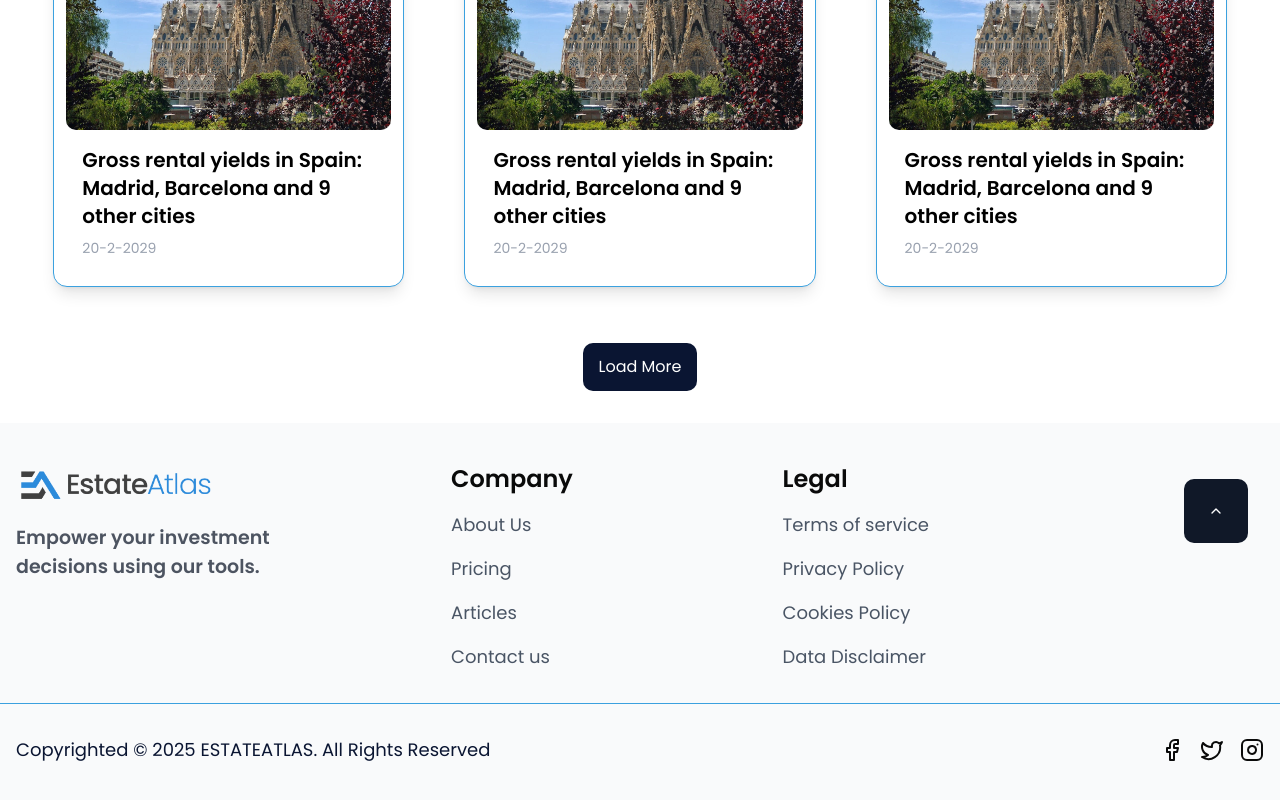
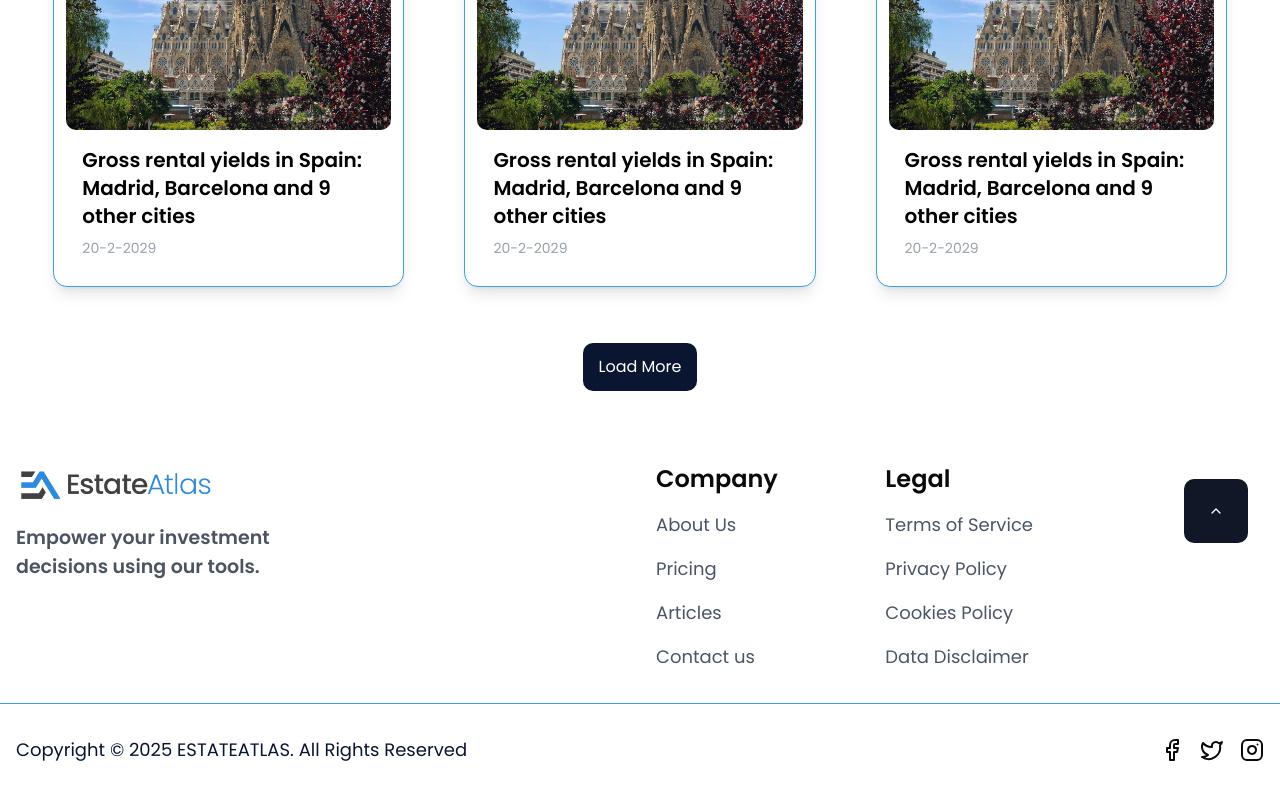
Before and after one commit to mubashirbappi5/EstateAtlas, a Next.js app: page /articles in a window 1280 px wide. Shown: the part 1599-2399 px from the top of the page. Built offline with nearby package versions, Linux system fonts and the light colour scheme.

Commit message:
footer section update layout

```diff
--- a/src/components/Footer.tsx
+++ b/src/components/Footer.tsx
@@ -1,25 +1,26 @@
 "use client";
 import React from "react";
-import {  ChevronUp, Facebook, Instagram, Twitter } from 'lucide-react';
-import logo from "../../public/logo.png"
+import { ChevronUp, Facebook, Instagram, Twitter } from "lucide-react";
+import logo from "../../public/logo.png";
 import Image from "next/image";
-import { Button } from "@/components/ui/button"
+import { Button } from "@/components/ui/button";
+
 const Footer = () => {
-  // const handleScrollToTop = () => {
-  //   window.scrollTo({ top: 0, behavior: "smooth" });
-  // };
-
   return (
-    <footer className="bg-gray-50 pt-10  pb-10 mt-8">
-      <div className="max-w-7xl px-4 mx-auto flex flex-wrap justify-between gap-8">
-        {/* Logo and Company Info */}
-        <div className="min-w-[200px]">
+    <footer className=" pt-10 pb-10 mt-8">
+      <div className="max-w-7xl px-4 mx-auto grid grid-cols-1 items-start md:grid-cols-2 gap-8">
+        {/* Left: Logo and Tagline */}
+        <div>
           <Image src={logo} alt="EstateAtlas Logo" width={199} height={52} className="mb-4" />
-          <p className="text-[#4D5461] text-[19px] font-semibold mt-2">Empower your investment <br /> decisions using our tools.</p>
+          <p className="text-[#4D5461] text-[19px] font-semibold mt-2">
+            Empower your investment <br /> decisions using our tools.
+          </p>
         </div>
 
-        {/* Quick Links */}
-        <div className="min-w-[150px]">
+        {/* Right: Grid of Company, Legal, ScrollToTop */}
+        <div className="grid grid-cols-1 sm:grid-cols-3 gap-20">
+          {/* Company Links */}
+          <div>
             <h4 className="text-2xl font-semibold mb-4">Company</h4>
             <ul className="space-y-4">
               <li>
@@ -38,11 +39,11 @@ const Footer = () => {
           </div>
 
           {/* Legal Links */}
-        <div className="min-w-[150px]">
+          <div>
             <h4 className="text-2xl font-semibold mb-4">Legal</h4>
             <ul className="space-y-4">
               <li>
-              <a href="/privacy" className="text-gray-600 hover:text-blue-600 text-lg transition">Terms of service</a>
+                <a href="/privacy" className="text-gray-600 hover:text-blue-600 text-lg transition">Terms of Service</a>
               </li>
               <li>
                 <a href="/terms" className="text-gray-600 hover:text-blue-600 text-lg transition">Privacy Policy</a>
@@ -57,7 +58,7 @@ const Footer = () => {
           </div>
 
           {/* Scroll to Top Button */}
-         <div className="min-w-[150px] relative flex items-start md:items-end justify-start md:justify-end">
+          <div className="relative flex items-start md:items-end justify-start md:justify-end">
             <Button
               size="icon"
               className="absolute top-4 right-4 bg-gray-900 hover:bg-gray-800 p-8 text-white rounded-lg"
@@ -67,14 +68,15 @@ const Footer = () => {
             </Button>
           </div>
         </div>
+      </div>
 
       {/* Divider */}
       <hr className="my-8 mx-auto border-[#3BA1DF] container" />
 
-      {/*  Social Icons + Copyright */}
+      {/* Bottom Bar */}
       <div className="container mx-auto px-4 flex flex-col md:flex-row justify-between items-center gap-4">
-        <div className=" text-lg text-center text-[#0A1532] md:text-left"> Copyrighted
-          &copy; {new Date().getFullYear()} ESTATEATLAS. All Rights Reserved
+        <div className="text-lg text-center text-[#0A1532] md:text-left">
+          Copyright &copy; {new Date().getFullYear()} ESTATEATLAS. All Rights Reserved
         </div>
         <div className="flex space-x-4">
           <a href="https://facebook.com" target="_blank" rel="noopener noreferrer" className="hover:opacity-80">
@@ -84,7 +86,7 @@ const Footer = () => {
             <Twitter />
           </a>
           <a href="https://instagram.com" target="_blank" rel="noopener noreferrer" className="hover:opacity-80">
-              <Instagram/>
+            <Instagram />
           </a>
         </div>
       </div>
```
Lines whose indentation alone changed are shown as unchanged.
